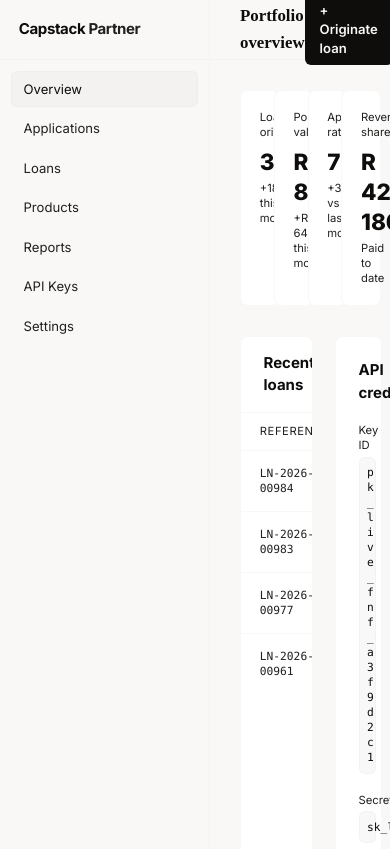
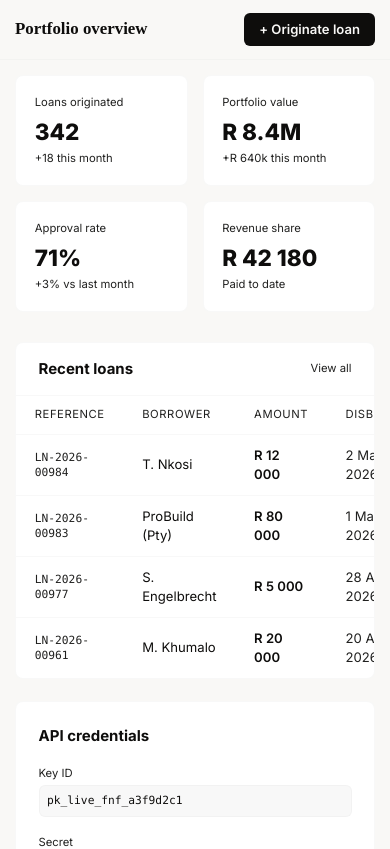
Before and after one commit to username635-gif/Capstack, a Next.js app in the folder apps/partner/: page / in a window 390 px wide. Shown: the top 849 px of the page. Built offline with nearby package versions, Linux system fonts and the light colour scheme.

Commit message:
Add mobile-responsive layout and hamburger menu to partner app

```diff
--- a/apps/partner/src/app/_components/PartnerLayout.tsx
+++ b/apps/partner/src/app/_components/PartnerLayout.tsx
@@ -9,6 +9,7 @@
 import { useRouter, usePathname } from 'next/navigation';
 import Link from 'next/link';
 import { getSession, clearSession, PartnerSession } from '@/lib/session';
+import { useCallback } from 'react';
 
 const NAV = [
   { label: 'Overview',     href: '/' },
@@ -32,6 +33,9 @@
   const router   = useRouter();
   const pathname = usePathname();
   const [session, setSession] = useState<PartnerSession | null>(null);
+  const [menuOpen, setMenuOpen] = useState(false);
+
+  const closeMenu = useCallback(() => setMenuOpen(false), []);
 
   useEffect(() => {
     const s = getSession();
@@ -56,9 +60,17 @@
 
   return (
     <div className="flex min-h-screen" style={{ background: 'var(--background)', color: 'var(--foreground)' }}>
+      {/* Mobile overlay */}
+      {menuOpen && (
+        <div
+          className="fixed inset-0 z-40 bg-black/40 sm:hidden"
+          onClick={() => setMenuOpen(false)}
+        />
+      )}
+
       {/* Sidebar */}
       <aside
-        className="w-56 flex-shrink-0 flex flex-col"
+        className={`w-56 flex-shrink-0 flex flex-col hidden sm:flex ${menuOpen ? 'fixed inset-y-0 left-0 z-50 translate-x-0' : 'fixed inset-y-0 left-0 z-50 -translate-x-full'} sm:static sm:translate-x-0 transition-transform duration-200`}
         style={{ background: 'var(--color-surface)', borderRight: '1px solid var(--color-border)' }}
       >
         <div className="h-16 flex items-center px-5" style={{ borderBottom: '1px solid var(--color-border)' }}>
@@ -77,6 +89,7 @@
               <Link
                 key={item.label}
                 href={item.href}
+                onClick={closeMenu}
                 className="flex items-center gap-3 px-3 py-2 rounded-lg text-sm font-medium"
                 style={{
                   background: active ? 'var(--color-surface-2)' : 'transparent',
@@ -106,14 +119,25 @@
       {/* Main content */}
       <div className="flex-1 flex flex-col overflow-hidden">
         <header
-          className="h-16 flex items-center justify-between px-8"
+          className="h-16 flex items-center justify-between px-4 sm:px-8"
           style={{ borderBottom: '1px solid var(--color-border)', background: 'var(--color-surface)' }}
         >
+          {/* Hamburger button for mobile */}
+          <button
+            onClick={() => setMenuOpen(!menuOpen)}
+            className="flex sm:hidden flex-col gap-1.5 p-2"
+            title="Toggle menu"
+          >
+            <span className="block w-5 h-0.5" style={{ background: 'var(--foreground)' }} />
+            <span className="block w-5 h-0.5" style={{ background: 'var(--foreground)' }} />
+            <span className="block w-5 h-0.5" style={{ background: 'var(--foreground)' }} />
+          </button>
+
           <h1 className="text-lg font-bold">{title}</h1>
           {action && <div className="flex items-center gap-3">{action}</div>}
         </header>
 
-        <main className="flex-1 overflow-auto p-8">{children}</main>
+        <main className="flex-1 overflow-auto p-4 sm:p-8">{children}</main>
       </div>
     </div>
   );
--- a/apps/partner/src/app/api-keys/page.tsx
+++ b/apps/partner/src/app/api-keys/page.tsx
@@ -87,7 +87,7 @@
         {/* Create new key */}
         <div className="rounded-2xl p-6" style={{ background: 'var(--color-surface)', border: '1px solid var(--color-border)' }}>
           <h3 className="text-sm font-semibold uppercase tracking-wider mb-4" style={{ color: 'var(--color-muted)' }}>Generate a new API key</h3>
-          <div className="flex gap-3">
+          <div className="flex flex-col sm:flex-row gap-3">
             <input
               type="text"
               value={description}
@@ -120,6 +120,7 @@
           </div>
         ) : (
           <div className="rounded-xl overflow-hidden" style={{ background: 'var(--color-surface)', border: '1px solid var(--color-border)' }}>
+            <div className="overflow-x-auto w-full">
               <table className="w-full text-sm">
                 <thead>
                   <tr style={{ borderBottom: '1px solid var(--color-border)', background: 'var(--color-surface-2)' }}>
@@ -159,6 +160,7 @@
                 </tbody>
               </table>
             </div>
+          </div>
         )}
       </div>
     </PartnerLayout>
--- a/apps/partner/src/app/applications/new/page.tsx
+++ b/apps/partner/src/app/applications/new/page.tsx
@@ -88,7 +88,7 @@
 
   return (
     <PartnerLayout title="New Application">
-      <div className="max-w-xl">
+      <div className="max-w-xl w-full px-4 sm:px-0">
         {/* Progress */}
         <div className="flex items-center gap-4 mb-8">
           {[1, 2, 3].map(s => (
@@ -112,7 +112,7 @@
           {step === 1 && (
             <div className="flex flex-col gap-4">
               <h2 className="text-lg font-bold">Borrower details</h2>
-              <div className="grid grid-cols-2 gap-4">
+              <div className="grid grid-cols-1 sm:grid-cols-2 gap-4">
                 {[
                   ['First name', firstName, setFirstName, 'text', 'Jane'],
                   ['Last name',  lastName,  setLastName,  'text', 'Smith'],
--- a/apps/partner/src/app/applications/page.tsx
+++ b/apps/partner/src/app/applications/page.tsx
@@ -50,6 +50,7 @@
       </div>
 
       <div className="rounded-xl overflow-hidden" style={{ background: 'var(--color-card)', border: '1px solid var(--color-border)' }}>
+        <div className="overflow-x-auto w-full">
           <table className="w-full text-sm">
             <thead>
               <tr style={{ borderBottom: '1px solid var(--color-border)', background: 'var(--color-surface-2)' }}>
@@ -81,6 +82,7 @@
             </tbody>
           </table>
         </div>
+      </div>
     </PartnerLayout>
   );
 }
--- a/apps/partner/src/app/loans/page.tsx
+++ b/apps/partner/src/app/loans/page.tsx
@@ -43,6 +43,7 @@
       </div>
 
       <div className="rounded-xl overflow-hidden" style={{ background: 'var(--color-card)', border: '1px solid var(--color-border)' }}>
+        <div className="overflow-x-auto w-full">
           <table className="w-full text-sm">
             <thead>
               <tr style={{ borderBottom: '1px solid var(--color-border)', background: 'var(--color-surface-2)' }}>
@@ -73,6 +74,7 @@
             </tbody>
           </table>
         </div>
+      </div>
     </PartnerLayout>
   );
 }
--- a/apps/partner/src/app/page.tsx
+++ b/apps/partner/src/app/page.tsx
@@ -32,8 +32,8 @@
   return (
     <div className="flex min-h-screen" style={{ background: "var(--background)", color: "var(--foreground)" }}>
 
-      {/* Sidebar */}
-      <aside className="w-56 flex-shrink-0 flex flex-col" style={{ background: "var(--color-surface)", borderRight: "1px solid var(--color-border)" }}>
+      {/* Sidebar - hidden on mobile */}
+      <aside className="hidden sm:flex w-56 flex-shrink-0 flex-col" style={{ background: "var(--color-surface)", borderRight: "1px solid var(--color-border)" }}>
         <div className="h-16 flex items-center px-5" style={{ borderBottom: "1px solid var(--color-border)" }}>
           <span className="font-bold text-base tracking-tight">Capstack <span style={{ color: "var(--color-secondary)" }}>Partner</span></span>
         </div>
@@ -71,7 +71,7 @@
       <div className="flex-1 flex flex-col overflow-hidden">
 
         {/* Top bar */}
-        <header className="h-16 flex items-center justify-between px-8" style={{ borderBottom: "1px solid var(--color-border)", background: "var(--color-surface)" }}>
+        <header className="h-16 flex items-center justify-between px-4 sm:px-8" style={{ borderBottom: "1px solid var(--color-border)", background: "var(--color-surface)" }}>
           <h1 className="text-lg font-bold">Portfolio overview</h1>
           <div className="flex items-center gap-3">
             <Link href="/applications/new" className="text-sm px-4 py-2 rounded-lg font-semibold" style={{ background: "var(--color-primary)", color: "var(--color-primary-fg)" }}>
@@ -80,10 +80,10 @@
           </div>
         </header>
 
-        <main className="flex-1 overflow-auto p-8">
+        <main className="flex-1 overflow-auto p-4 sm:p-8">
 
           {/* Stats */}
-          <div className="grid grid-cols-4 gap-4 mb-8">
+          <div className="grid grid-cols-2 sm:grid-cols-4 gap-4 mb-8">
             {partnerStats.map((s) => (
               <div key={s.label} className="rounded-xl p-5" style={{ background: "var(--color-card)", border: "1px solid var(--color-border)" }}>
                 <div className="text-xs mb-2" style={{ color: "var(--color-muted)" }}>{s.label}</div>
@@ -94,14 +94,15 @@
           </div>
 
           {/* Two columns */}
-          <div className="grid grid-cols-3 gap-6">
+          <div className="grid grid-cols-1 sm:grid-cols-3 gap-6">
 
             {/* Loan table */}
-            <div className="col-span-2 rounded-xl overflow-hidden" style={{ background: "var(--color-card)", border: "1px solid var(--color-border)" }}>
+            <div className="sm:col-span-2 rounded-xl overflow-hidden" style={{ background: "var(--color-card)", border: "1px solid var(--color-border)" }}>
               <div className="flex items-center justify-between px-6 py-4" style={{ borderBottom: "1px solid var(--color-border)" }}>
                 <span className="font-bold">Recent loans</span>
                 <a href="/loans" className="text-xs" style={{ color: "var(--color-secondary)" }}>View all</a>
               </div>
+              <div className="overflow-x-auto w-full">
                 <table className="w-full text-sm">
                   <thead>
                     <tr style={{ borderBottom: "1px solid var(--color-border)" }}>
@@ -134,6 +135,7 @@
                     ))}
                   </tbody>
                 </table>
+              </div>
             </div>
 
             {/* API key panel */}
--- a/apps/partner/src/app/products/page.tsx
+++ b/apps/partner/src/app/products/page.tsx
@@ -44,7 +44,7 @@
                 )}
               </div>
 
-              <div className="grid grid-cols-2 gap-3 text-sm">
+              <div className="grid grid-cols-1 sm:grid-cols-2 gap-3 text-sm">
                 <div>
                   <div className="text-xs mb-0.5" style={{ color: 'var(--color-muted)' }}>Loan range</div>
                   <div className="font-semibold">
--- a/apps/partner/src/app/settings/page.tsx
+++ b/apps/partner/src/app/settings/page.tsx
@@ -78,7 +78,7 @@
 
 function Row({ label, value }: { label: string; value: string }) {
   return (
-    <div className="flex justify-between text-sm">
+    <div className="flex flex-col sm:flex-row sm:justify-between text-sm gap-2">
       <span style={{ color: 'var(--color-muted)' }}>{label}</span>
       <span className="font-semibold font-mono text-xs">{value}</span>
     </div>
```
Lines whose indentation alone changed are shown as unchanged.
